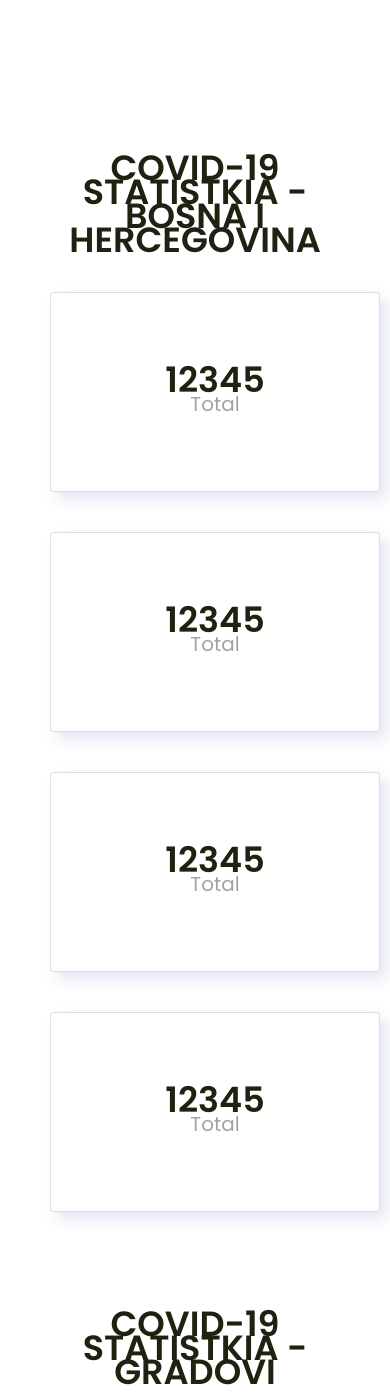
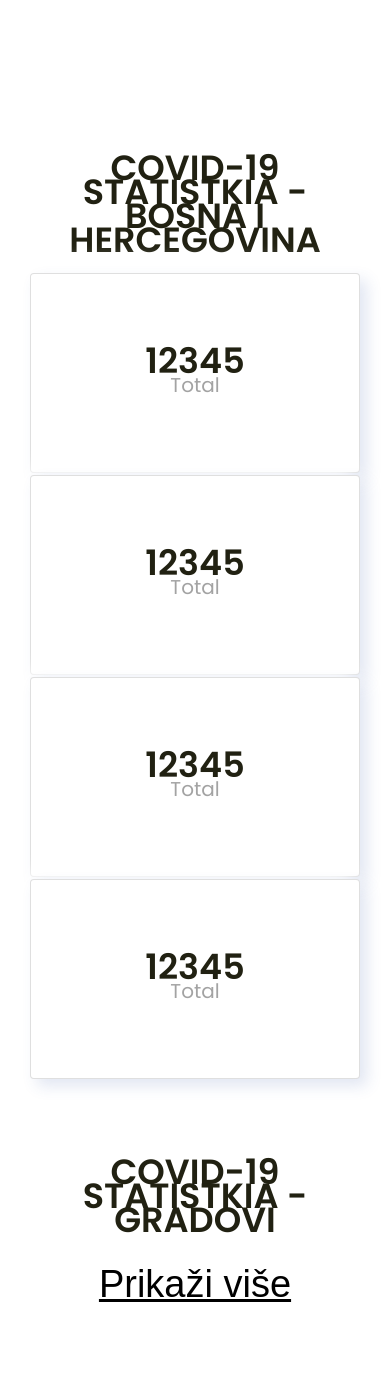
Before and after one commit to devAbu/bih-corona, a PHP site: page / in a window 390 px wide. Shown: the part 467-1862 px from the top of the page. Run offline with PHP 8.4, Linux system fonts and the light colour scheme; data that the repository does not hold is empty.

Commit message:
responsive br

```diff
--- a/assets/css/style.css
+++ b/assets/css/style.css
@@ -454,7 +454,7 @@ body {
   height: 200px;
   background: #fff;
   display: inline-block;
-  margin: 20px;
+  margin: 1px 0px !important;
   text-align: center;
   transition: 0.8s;
   box-shadow: 7px 7px 15px rgba(55, 84, 170, 0.15),
```
